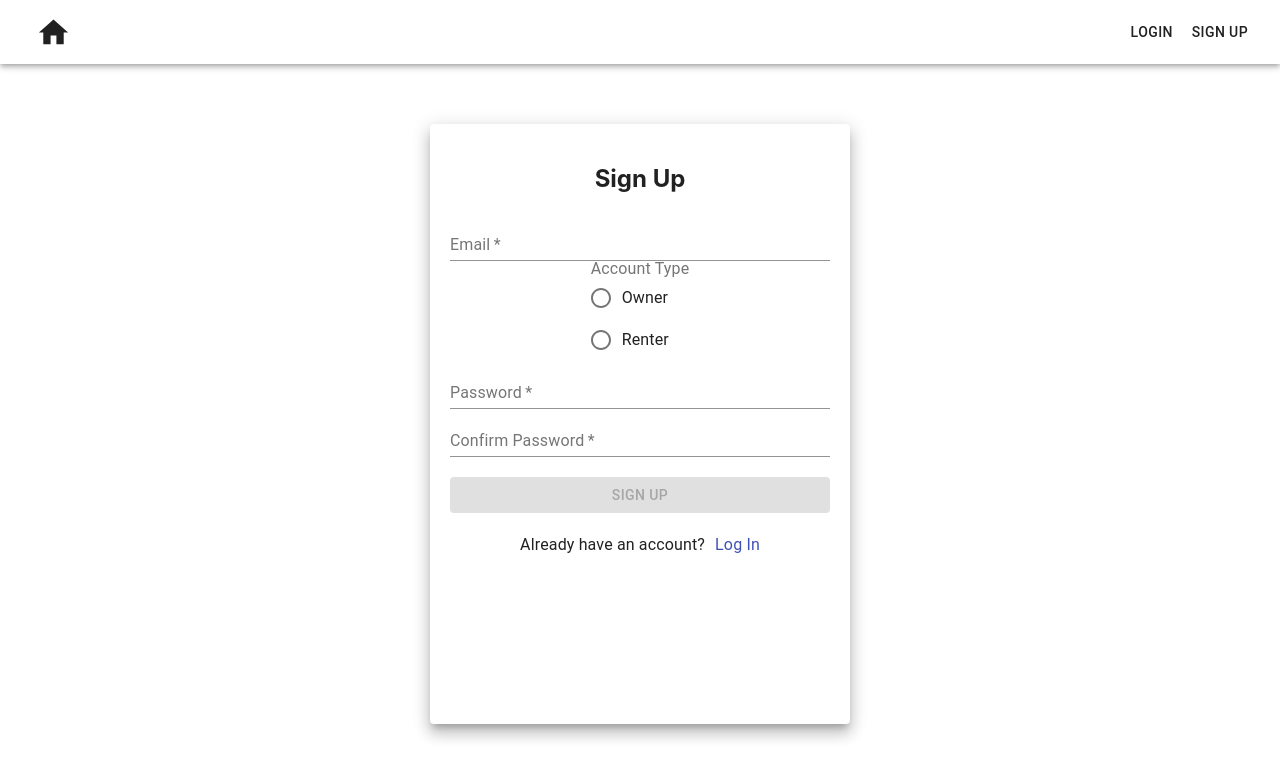
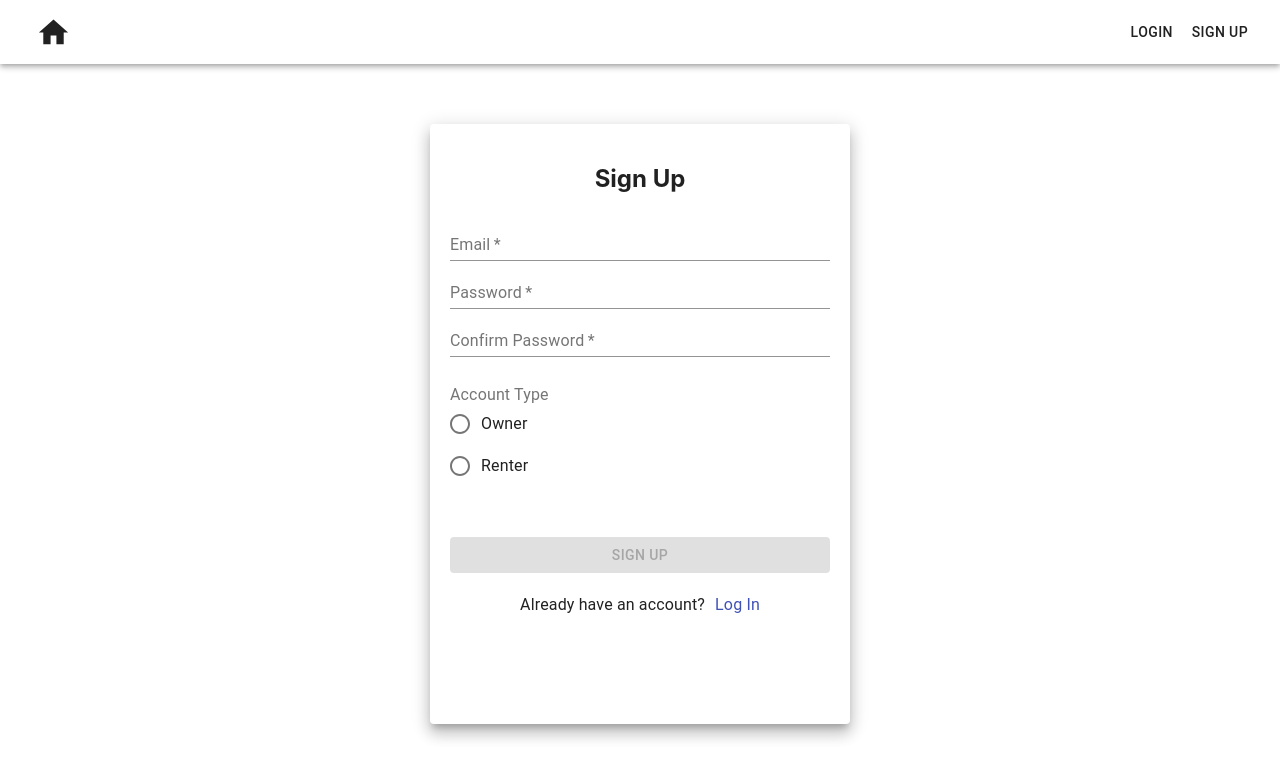
Before and after one commit to ptct-use-my-tech-3/use-my-tech-front-end-new, a React (Create React App) app: page /signup in a window 1280 px wide. Shown: the top 778 px of the page. Built offline with nearby package versions, Linux system fonts and the light colour scheme.

Commit message:
SignUp form Account Type set up

```diff
--- a/src/components/Signup.js
+++ b/src/components/Signup.js
@@ -21,6 +21,7 @@ import { connect } from "react-redux";
 
 
 
+
 const Signup = (props) => {
 
 	// sets styling of paper background
@@ -30,6 +31,12 @@ const Signup = (props) => {
 		width: 380,
 		margin: "60px auto",
 	};
+
+	const radioStyle ={
+		margin: "30px auto",
+		display: 'flex',
+		textAlign: 'left'
+	}
 
 	// sets style of button
 	const btnstyle = { margin: "20px 0" };
@@ -108,13 +115,7 @@ const Signup = (props) => {
 					fullWidth
 					required
 				/>
-				<FormControl component="fieldset">
-					<FormLabel component="legend">Account Type</FormLabel>
-					<RadioGroup  name="userType" value={signUp.value} onChange={handleChange}>
-						<FormControlLabel value="owner" control={<Radio />} label="Owner" />
-						<FormControlLabel value="renter" control={<Radio />} label="Renter" />
-					</RadioGroup>
-				</FormControl>
+
 				<TextField
 					id="password"
 					name="password"
@@ -138,6 +139,13 @@ const Signup = (props) => {
 					fullWidth
 					required
 				/>
+				<FormControl component="fieldset" style={radioStyle}>
+					<FormLabel component="legend">Account Type</FormLabel>
+					<RadioGroup  name="userType" value={signUp.value} onChange={handleChange}required>
+						<FormControlLabel value="owner" control={<Radio />} label="Owner" />
+						<FormControlLabel value="renter" control={<Radio />} label="Renter" />
+					</RadioGroup>
+				</FormControl>
 
 				<Button
 					type="submit"
```
